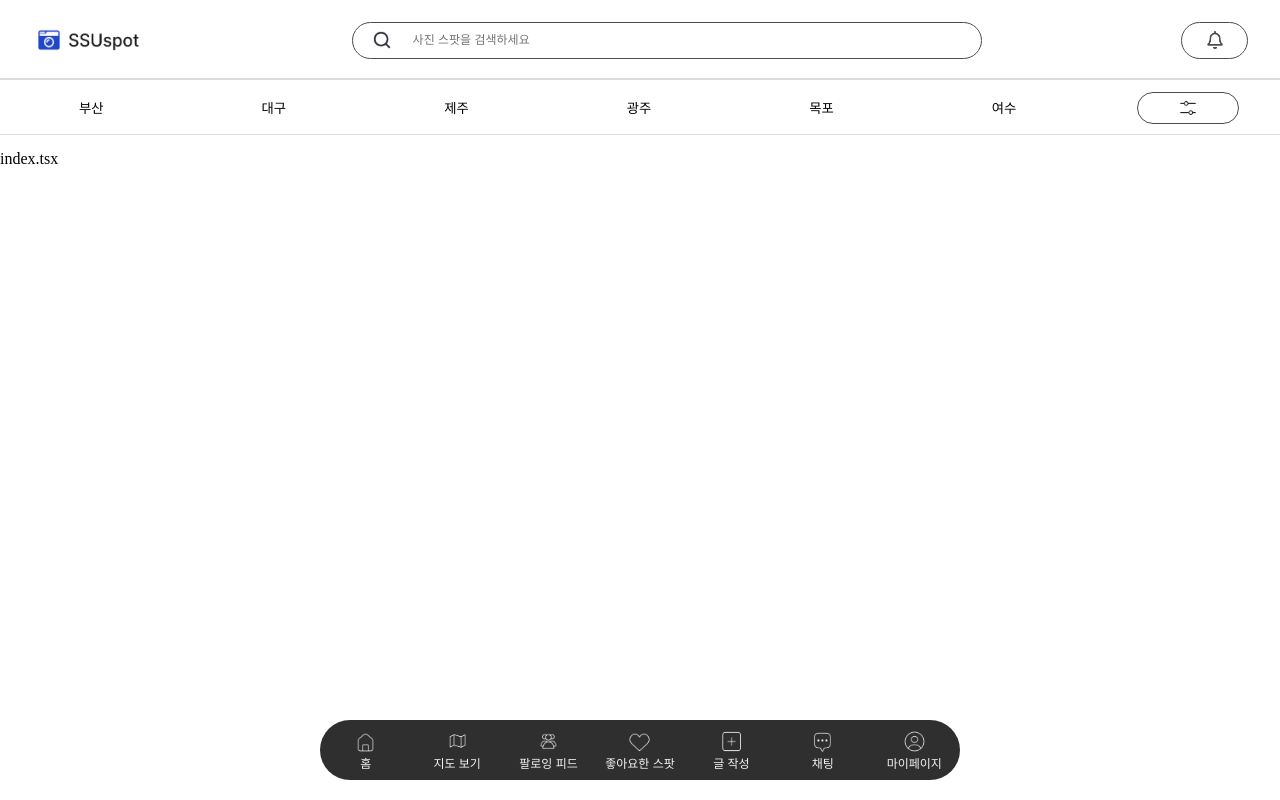
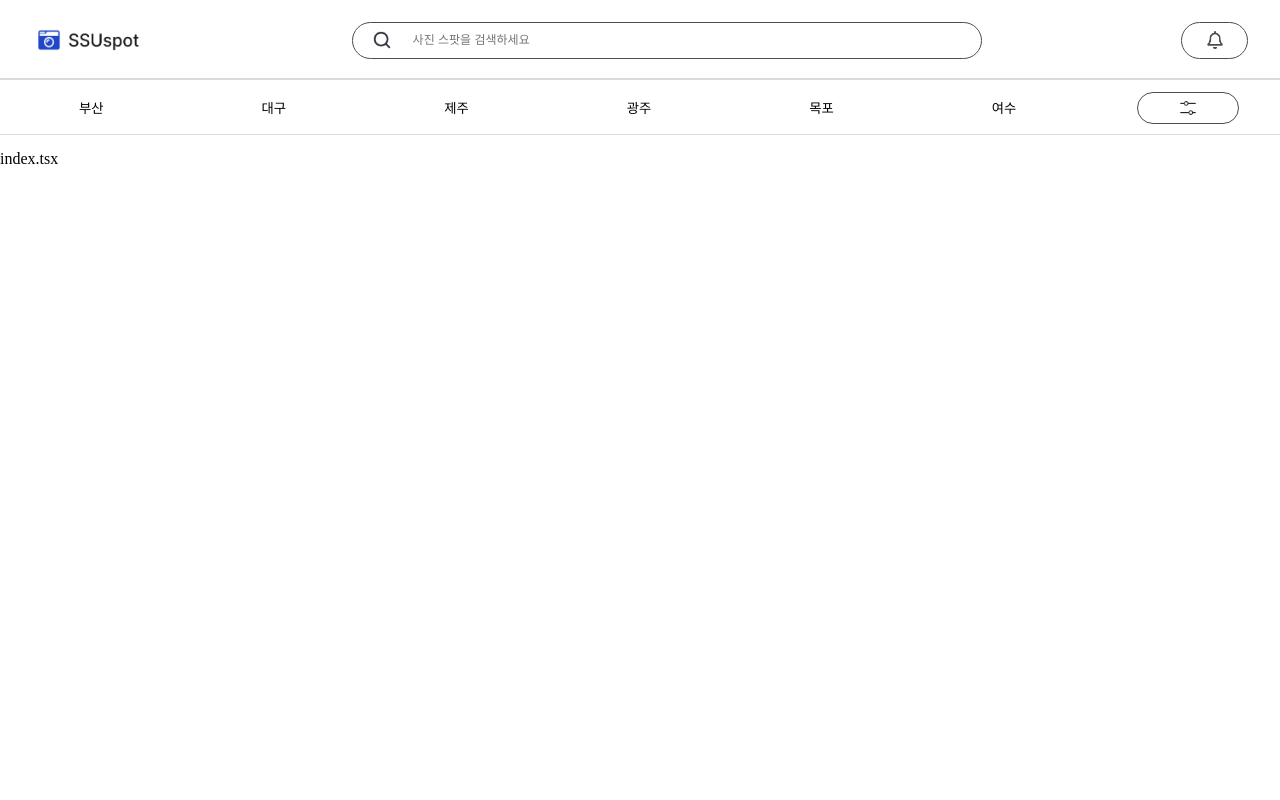
Before and after one commit to SSUspot/SSUspot-front, a Next.js app: page / in a window 1280 px wide. Built offline with nearby package versions, Linux system fonts and the light colour scheme.

Commit message:
feat: nav hoverd event

```diff
--- a/component/layout/navigation.tsx
+++ b/component/layout/navigation.tsx
@@ -10,28 +10,23 @@ import Chat from "../../public/navigation/chat.png";
 import Mypage from "../../public/navigation/mypage.png";
 
 const Navigation: React.FC = () => {
-  const [isScrolling, setIsScrolling] = useState(false);
+  const [isHovered, setIsHovered] = useState(false);
 
-  useEffect(() => {
-    window.addEventListener("scroll", handleScroll);
+  const handleMouseEnter = () => {
+    setIsHovered(true);
+  };
 
-    return () => {
-      window.removeEventListener("scroll", handleScroll);
-    };
-  }, []);
-
-  const handleScroll = () => {
-    if (window.scrollY > 20) {
-      setIsScrolling(true);
-    } else {
-      setIsScrolling(false);
-    }
+  const handleMouseLeave = () => {
+    setIsHovered(false);
   };
 
   return (
     <>
-      <Container className={isScrolling ? "scrolling" : ""}>
-        <NavigationBox>
+      <Container
+        onMouseEnter={handleMouseEnter}
+        onMouseLeave={handleMouseLeave}
+      >
+        <NavigationBox className={isHovered ? "hovered" : ""}>
           <ItemButton>
             <Image src={Home} alt="Home" width={25} height={25} />
             <p> 홈 </p>
@@ -73,16 +68,11 @@ const Container = styled.div`
   flex-direction: row;
   justify-content: center;
   align-items: center;
-  position: absolute;
+  position: fixed;
   width: 100%;
   height: 100px;
   top: calc(100% - 100px);
   z-index: 99;
-
-  transition: top 0.3s ease; /* 스크롤 시 부드럽게 이동하도록 설정 */
-  &.scrolling {
-    top: 0; /* 스크롤 내릴 때 숨겨짐 */
-  }
 `;
 
 const NavigationBox = styled.div`
@@ -95,6 +85,12 @@ const NavigationBox = styled.div`
   /* background: #f3f3f3; */
   background: #2f2f2f;
   border-radius: 100px;
+  opacity: 0;
+  transition: opacity 0.5s ease;
+
+  &.hovered {
+    opacity: 1;
+  }
 `;
 
 const ItemButton = styled.button`
```
